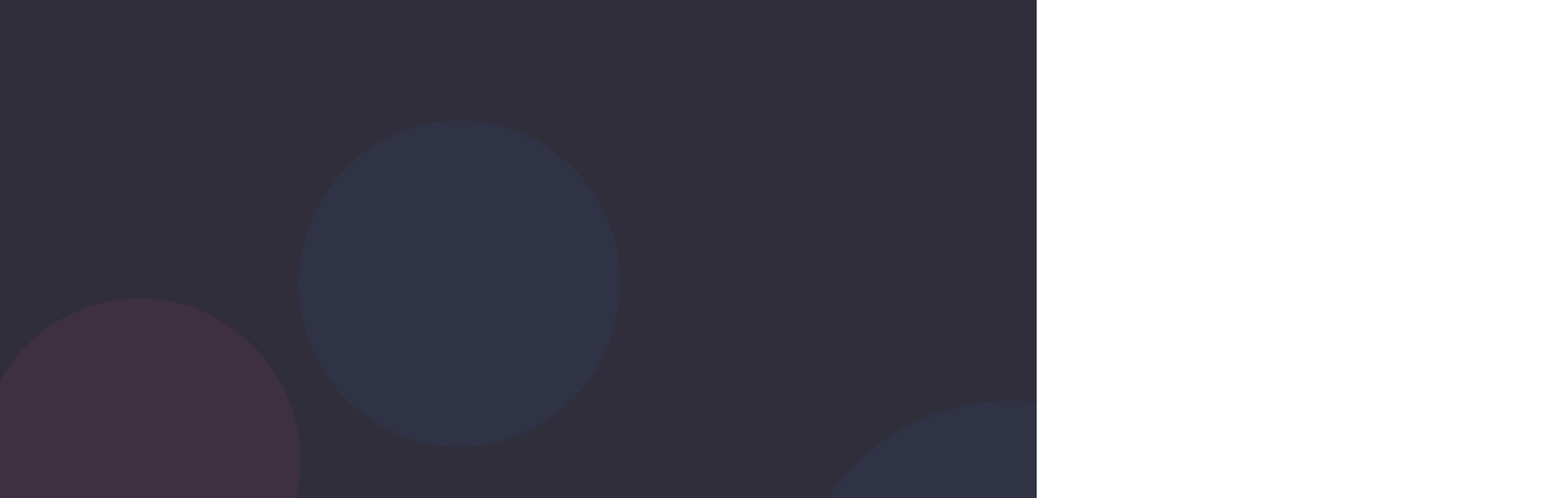
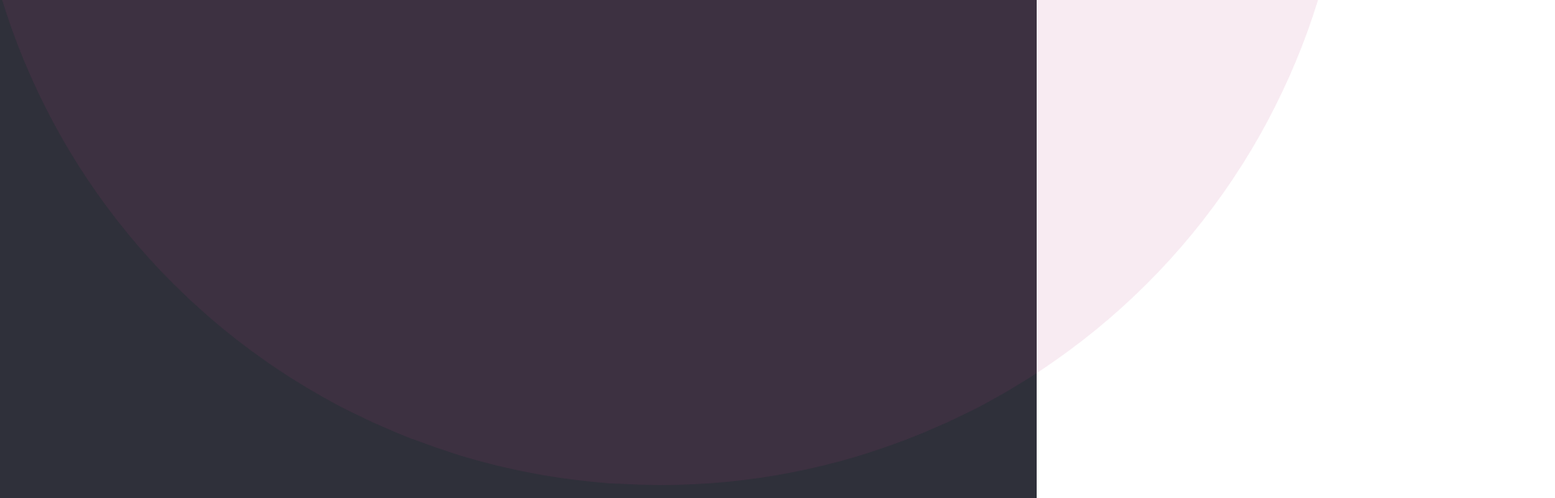
Before and after one commit to SoundWAVEGIRLS/SoundWave, a React (Vite) app in the folder sound-wave-girls/: page /#/ in a window 1280 px wide. Shown: the top 616 px of the page at 81% size, 1920 px wide, since content can reach past the window. Built offline with nearby package versions, Linux system fonts and the light colour scheme.

Commit message:
wip of component background finish, girl home and title in progress

```diff
--- a/sound-wave-girls/src/App.css
+++ b/sound-wave-girls/src/App.css
@@ -1,6 +1,6 @@
-/* #root {
-  max-width: 1728px;
-  margin: 0 auto;
-  padding: 2rem;
-  text-align: center;
-} */
+@import url('https://fonts.googleapis.com/css2?family=Poppins:ital,wght@0,400;0,600;0,700;1,200&display=swap');
+.home{
+  background-color: #2F303A;
+  font-family: 'Poppins';
+
+}
--- a/sound-wave-girls/src/App.jsx
+++ b/sound-wave-girls/src/App.jsx
@@ -1,10 +1,12 @@
 import React from 'react';
-import Background from './components/Background/Background';
+import HomePage from './pages/HomePage';
+import './App.css'
+
 
 function App() {
   return (
-    <div>
-      <Background />
+    <div className='home'>
+      <HomePage />
     </div>
   );
 }
--- a/sound-wave-girls/src/components/Background/Background.css
+++ /dev/null
@@ -1,8 +0,0 @@
-.backgroundHome {
-  background-image: url('../../assets/backgroundHome.svg');
-  background-repeat: no-repeat;
-  background-size: cover;
-  width: 100%;
-  height: 100vh;
-  font-size: 200px;
-  }
--- a/sound-wave-girls/src/components/Background/Background.jsx
+++ /dev/null
@@ -1,15 +0,0 @@
-import React from 'react';
-import './Background.css'
-// import { useLocation } from 'react-router-dom';
-
-
-function Background() {
-    // const location = useLocation();
-    // const backgroundImage = location.pathname === '/other' ? 'background2.svg' : 'background1.svg';
-
-  return (
-    <div className="backgroundHome" ></div>
-  );
-}
-
-export default Background;
--- /dev/null
+++ b/sound-wave-girls/src/components/BackgroundHome/BackgroundHome.css
@@ -0,0 +1,44 @@
+
+*{
+  margin: 0;
+  padding: 0;
+}
+.backgroundHome {
+  width: 100%;
+  height: 100vh;
+  position: relative;
+}
+.circleRed {
+  position: absolute;
+  /* width: 536px;
+  height: 536px; */
+  width: 1700px;
+  height: 1700px;
+  left: -35px;
+  bottom: 200px;
+  background-color: rgba(188, 58, 128, 0.102);
+  border-radius: 50%;
+}
+.circleBlue{
+  position: absolute;
+  width: 1700px;
+  height: 1700px;
+  /* width: 536px;
+  height: 536px; */
+  left: 1500px;
+  top: 1150px;
+  background: rgba(52, 87, 178, 0.102);
+  border-radius: 50%;
+}
+.ellipseCorner {
+  position: absolute;
+  /* width: 719px;
+  height: 719px;
+  left: 1322px;
+  top: 669px; */
+  width: 1710px;
+  height: 1719px;
+  left: 5200px;
+  top: 2735px;
+
+}
--- /dev/null
+++ b/sound-wave-girls/src/components/BackgroundHome/BackgroundHome.jsx
@@ -0,0 +1,21 @@
+import React from 'react';
+import './BackgroundHome.css'
+import ellipseCorner from '../../assets/ellipse-corner.svg';
+// import { useLocation } from 'react-router-dom';
+
+
+function BackgroundHome(props) {
+    // const location = useLocation();
+    // const backgroundImage = location.pathname === '/other' ? 'background2.svg' : 'background1.svg';
+
+  return (
+    <div className="backgroundHome" >
+       <div className="circleRed"></div>
+       <div className="circleBlue"></div>
+       <img src={ellipseCorner} alt="ellipse corner" className='ellipseCorner'/>
+       {props.children}
+    </div>
+  );
+}
+
+export default BackgroundHome;
--- /dev/null
+++ b/sound-wave-girls/src/components/GirlBackground/GirlBackground.css
@@ -0,0 +1,9 @@
+.girlBackground{
+position: absolute;
+/* width: 507px;
+height: 709px; */
+width: 2505px;
+height: 2925px;
+left: 515px;
+top: 1530px;
+}
--- /dev/null
+++ b/sound-wave-girls/src/components/GirlBackground/GirlBackground.jsx
@@ -0,0 +1,13 @@
+import React from 'react';
+import girlHomePage from '../../assets/landing-page-girl.svg';
+import './GirlBackground.css';
+
+function GirlBackground() {
+  return (
+    <div>
+      <img src={girlHomePage} alt="Girl Home Page" className='girlBackground' />
+    </div>
+  );
+}
+
+export default GirlBackground;
--- /dev/null
+++ b/sound-wave-girls/src/components/TitleHome/TitleHome.css
@@ -0,0 +1,12 @@
+@import url('https://fonts.googleapis.com/css2?family=Poppins:ital,wght@0,400;0,600;0,700;1,200&display=swap');
+.titleHome{
+    font-family: 'Roboto';
+  font-size: 250px;
+  position: absolute;
+  color: white;
+  font-family: 'Poppins';
+  font-weight: 400;
+  top: 2000px;
+  left: 3000px;
+
+}
--- /dev/null
+++ b/sound-wave-girls/src/components/TitleHome/TitleHome.jsx
@@ -0,0 +1,12 @@
+import React from 'react'
+import './TitleHome.css'
+
+function TitleHome() {
+  return (
+
+    <h1 className='titleHome'>Feel The Music</h1>
+
+  )
+}
+
+export default TitleHome
--- a/sound-wave-girls/src/index.css
+++ b/sound-wave-girls/src/index.css
@@ -1,31 +1,4 @@
-/* :root {
-  font-family: Inter, system-ui, Avenir, Helvetica, Arial, sans-serif;
-  line-height: 1.5;
-  font-weight: 400;
-
-  color-scheme: light dark;
-  color: rgba(255, 255, 255, 0.87);
-  background-color: #242424;
-
-  font-synthesis: none;
-  text-rendering: optimizeLegibility;
-  -webkit-font-smoothing: antialiased;
-  -moz-osx-font-smoothing: grayscale;
-  -webkit-text-size-adjust: 100%;
-}
-
-
-body {
-  margin: 0;
-  display: flex;
-  place-items: center;
-  min-width: 320px;
-  min-height: 100vh;
-}
-
- */
- html, body {
-  height: 100%;
+*, html, body {
   margin: 0;
   padding: 0;
 }
--- /dev/null
+++ b/sound-wave-girls/src/pages/HomePage.jsx
@@ -0,0 +1,16 @@
+import React from 'react'
+import BackgroundHome from '../components/BackgroundHome/BackgroundHome'
+import GirlBackground from '../components/girlBackground/girlBackground'
+import TitleHome from '../components/TitleHome/TitleHome'
+
+function HomePage() {
+  return (
+    <BackgroundHome>
+    <TitleHome />
+    <GirlBackground />
+
+  </BackgroundHome>
+  )
+}
+
+export default HomePage
```
Also changed, not shown: sound-wave-girls/src/assets/ellipse-corner.svg (added), sound-wave-girls/src/assets/landing-page-girl.svg (added).
